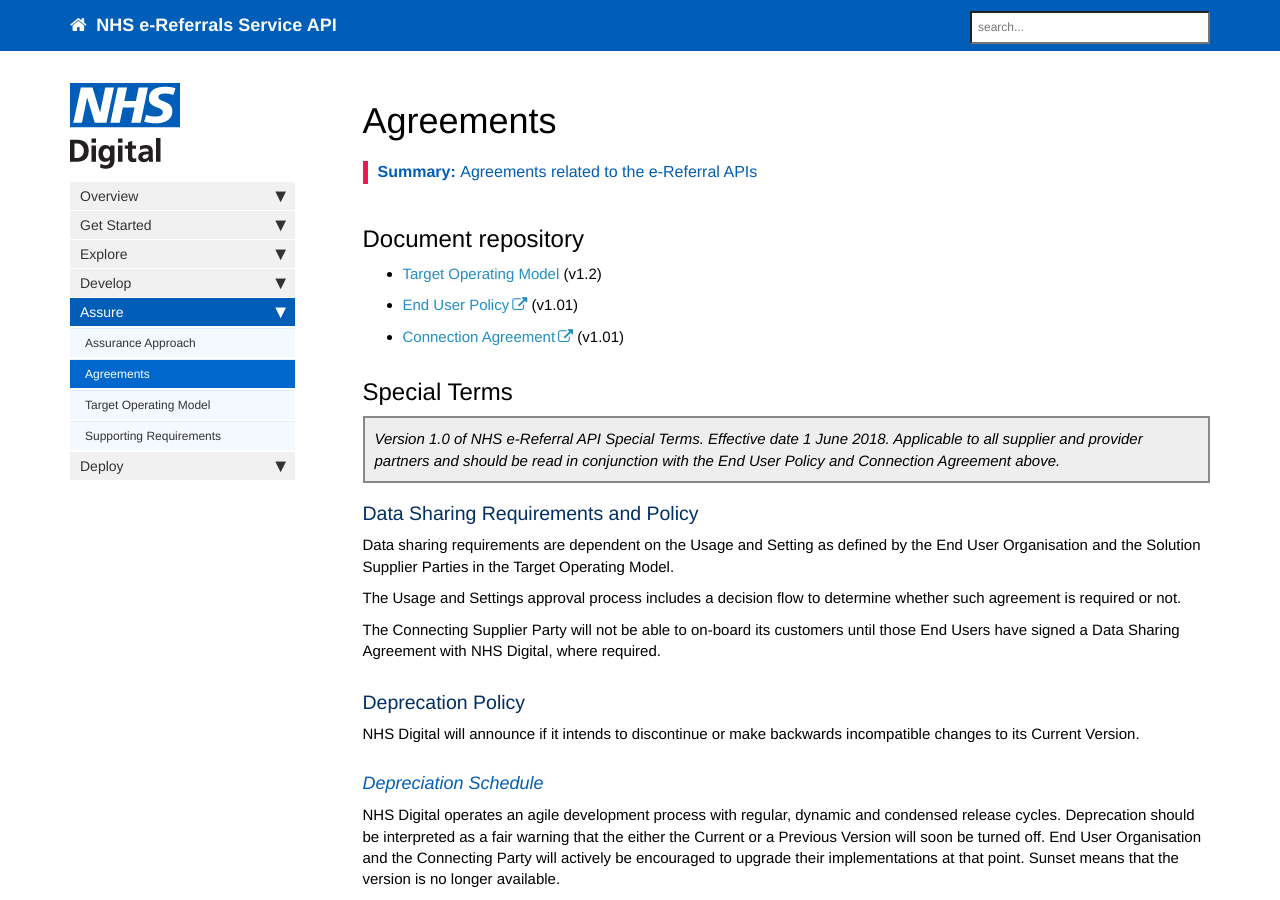
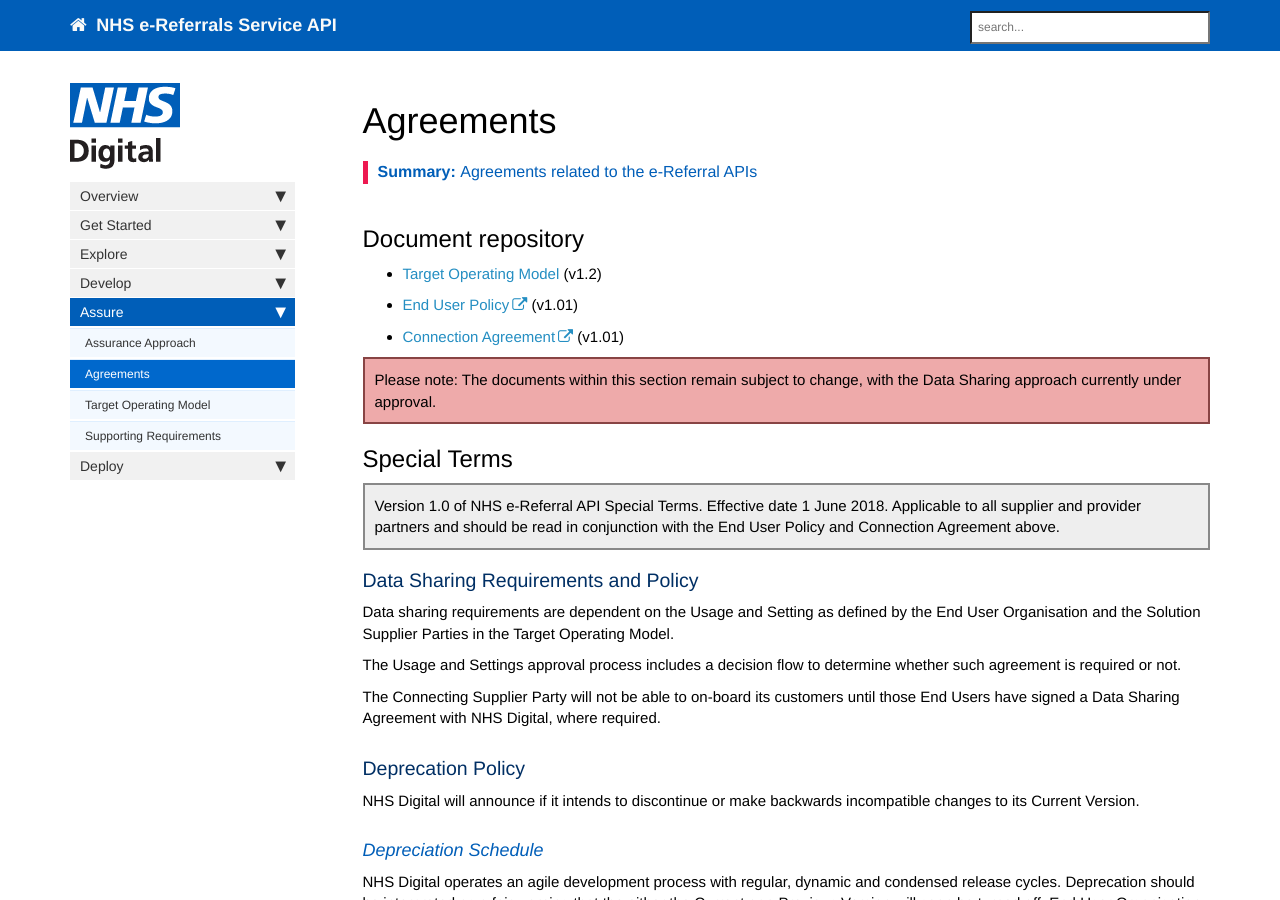
Before and after one commit to nhsconnect/digital-referrals, a Jekyll site: the page built from pages/assure/assure_agreements.md, in a window 1280 px wide and 900 px high. Built offline with Jekyll 4.4.1, drawn with Linux system fonts in a browser that asks for light colours; nearby versions of some CDN libraries; comment, search, counter and statistics services are not loaded; some of the changed text lies outside the part shown.

Commit message:
Updated Agreements page and Endpoint navigation

```diff
--- a/pages/assure/assure_agreements.md
+++ b/pages/assure/assure_agreements.md
@@ -13,10 +13,14 @@ summary: "Agreements related to the e-Referral APIs"
 * [End User Policy](https://developer.nhs.uk/wp-content/uploads/2018/05/NHSD-End-User-Policy-Template_V1_01.docx) (v1.01)
 * [Connection Agreement](https://developer.nhs.uk/wp-content/uploads/2018/05/NHSD-Connection-Agreement_Template_V1_01.docx) (v1.01)
 
+<div style="border: 2px solid #884444; padding: 10px; background: #eeaaaa;">
+Please note: The documents within this section remain subject to change, with the Data Sharing approach currently under approval.
+</div>
+
 ## Special Terms
 
 <div style="border: 2px solid #888888; padding: 10px; background: #eeeeee;">
-<i>Version 1.0 of NHS e-Referral API Special Terms. Effective date 1 June 2018. Applicable to all supplier and provider partners and should be read in conjunction with the End User Policy and Connection Agreement above.</i>
+Version 1.0 of NHS e-Referral API Special Terms. Effective date 1 June 2018. Applicable to all supplier and provider partners and should be read in conjunction with the End User Policy and Connection Agreement above.
 </div>
 
 ### Data Sharing Requirements and Policy
@@ -98,5 +102,5 @@ Notice period for termination of the service will be defined in the written noti
 * The circumstances of the termination.
 
 <div style="border: 2px solid #888888; padding: 10px; background: #eeeeee;">
-<i>End of Special Terms</i>
+<i>End of Special Terms.</i>
 </div>
```
Also changed, not shown: _data/sidebars/overview_sidebar.yml (+9 -4 lines).
